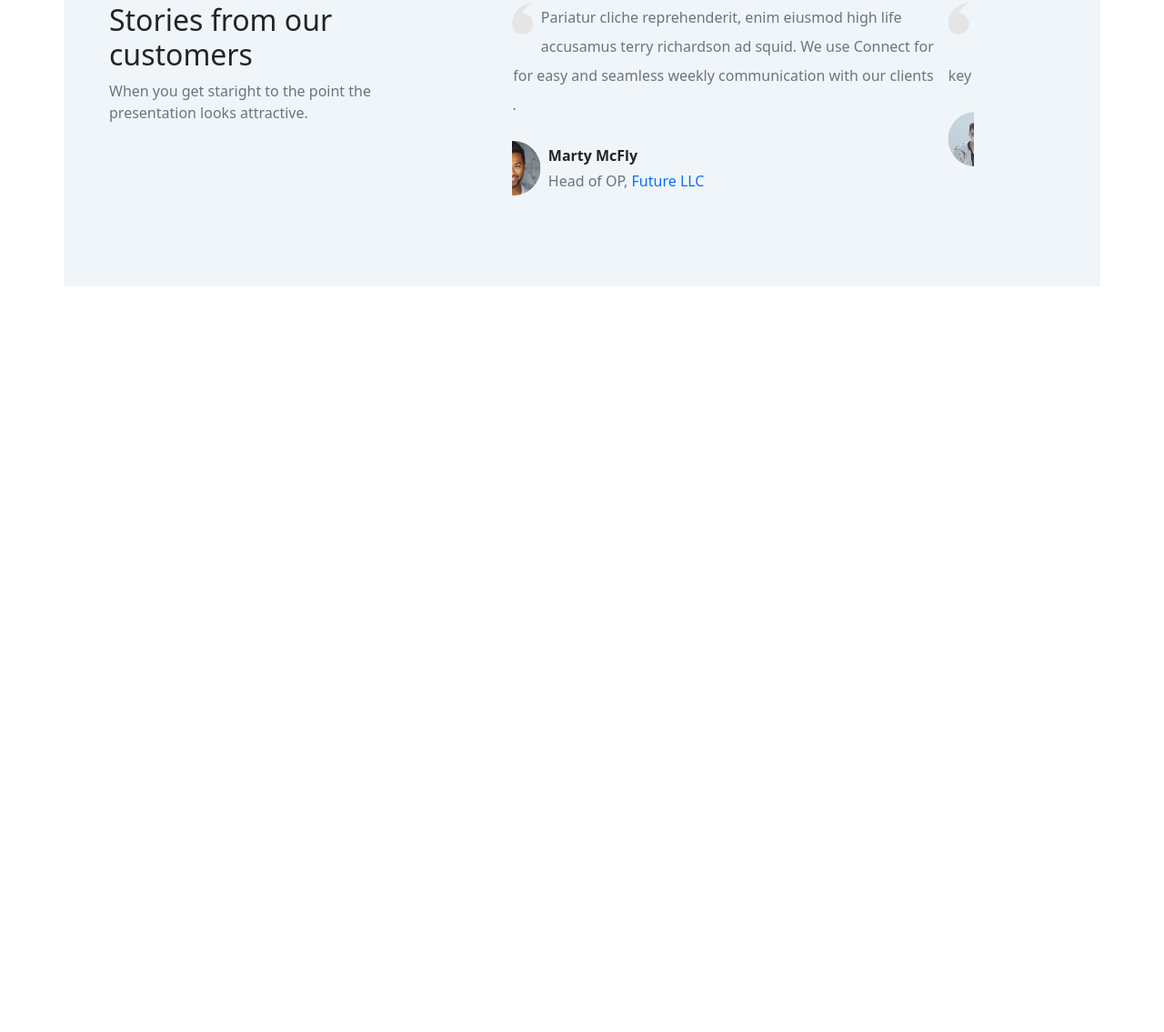
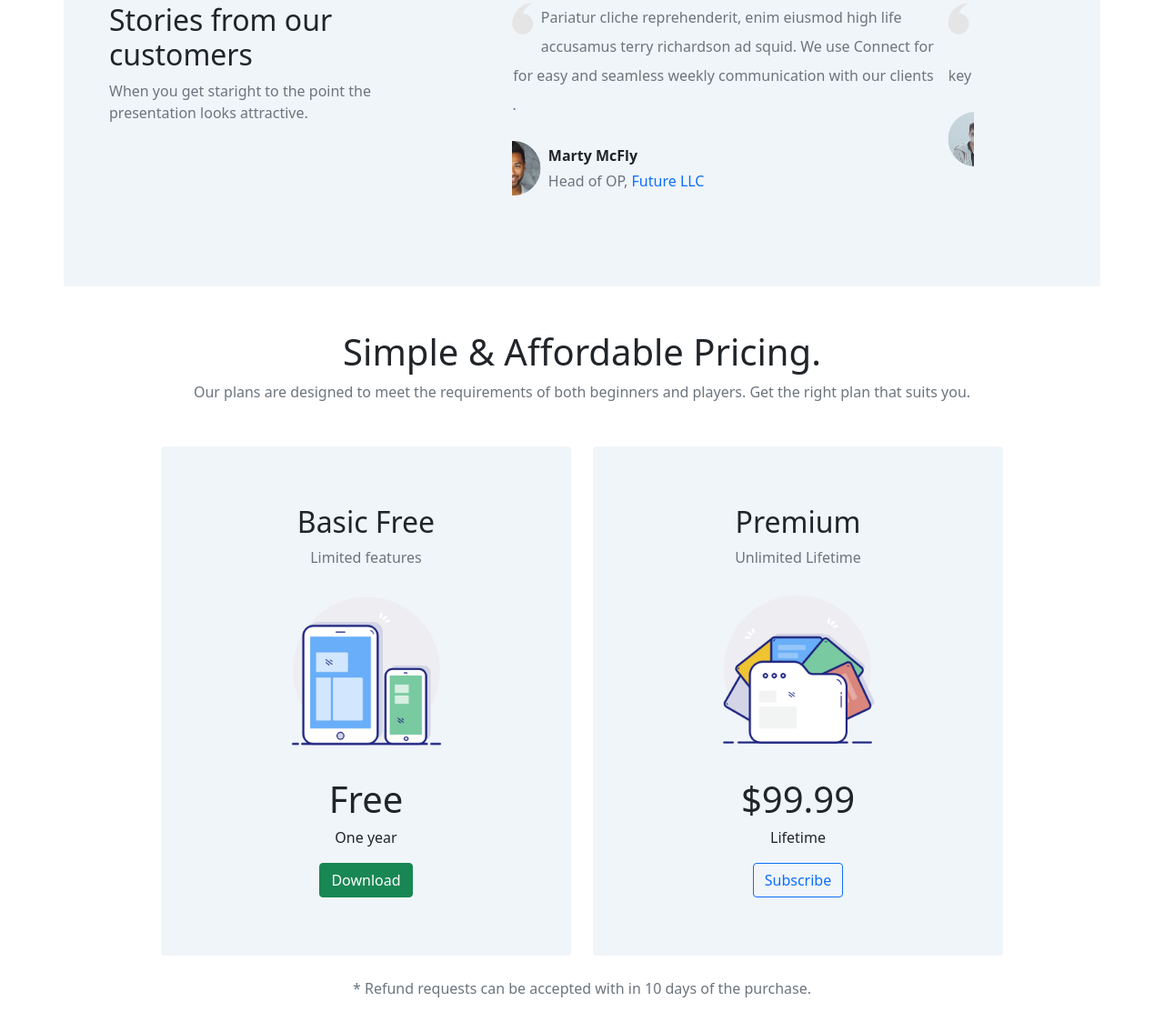
Before and after one commit to mJamshid1990/bootstrap-loyiha, a plain HTML site: page index.html in a window 1280 px wide. Shown: the part 2336-3471 px from the top of the page at 91% size. Before the commit the page ends 2699 px from the top, so only its background shows below. Drawn offline with nearby package versions, Linux system fonts and the light colour scheme.

Commit message:
Add pricing section and styles

```diff
--- a/css/custom.css
+++ b/css/custom.css
@@ -57,3 +57,8 @@
   padding: 100px 50px;
   background-color: #F0F5F9;
 }
+
+/* Pricing styles */
+.pricing__card{
+  background-color: #f0f5f9;
+}
--- a/index.html
+++ b/index.html
@@ -296,6 +296,50 @@
       </div>
     </section>
   <!-- /Reviews -->
+
+  <!-- Pricing -->
+    <section class="pricing my-5">
+      <div class="container text-center">
+        <h1>Simple & Affordable Pricing.</h1>
+        <p class="mb-5 text-secondary">
+          Our plans are designed to meet the requirements of both beginners and players. Get the right plan that suits you.
+        </p>
+        <div class="row">
+          <div class="col-12 offset-md-1 col-md-5 mb-4 mb-md-0">
+            <div class="card border-0 p-5 pricing__card">
+              <div class="card-body">
+                <h2 class="card-title">Basic Free</h2>
+                <p class="text-secondary">Limited features</p>
+                <img src="images/pricing-1.png" alt="Pricing 1 image" style="width: 12rem;">
+                <p class="card-text">
+                  <p class="fs-1 fw-light mb-0">Free</p>
+                  <p>One year</p>
+                </p>
+                <a href="#" class="btn btn-success">Download</a>
+              </div>
+            </div>
+          </div>
+
+          <div class="col-12 col-md-5">
+            <div class="card border-0 p-5 pricing__card">
+              <div class="card-body">
+                <h2 class="card-title">Premium</h2>
+                <p class="text-secondary">Unlimited Lifetime</p>
+                <img src="images/pricing-2.png" alt="Pricing 2 image" style="width: 12rem;">
+                <p class="card-text">
+                  <p class="fs-1 fw-light mb-0">$99.99</p>
+                  <p>Lifetime</p>
+                </p>
+                <a href="#" class="btn btn-outline-primary">Subscribe</a>
+              </div>
+            </div>
+          </div>
+
+        </div>
+        <p class="mt-4 text-secondary">* Refund requests can be accepted with in 10 days of the purchase.</p>
+      </div>
+    </section>
+  <!-- /Pricing -->
 </body>
 <!-- JavaScript -->
 <script src="https://cdn.jsdelivr.net/npm/bootstrap@5.1.3/dist/js/bootstrap.bundle.min.js" integrity="sha384-ka7Sk0Gln4gmtz2MlQnikT1wXgYsOg+OMhuP+IlRH9sENBO0LRn5q+8nbTov4+1p" crossorigin="anonymous"></script>
```
